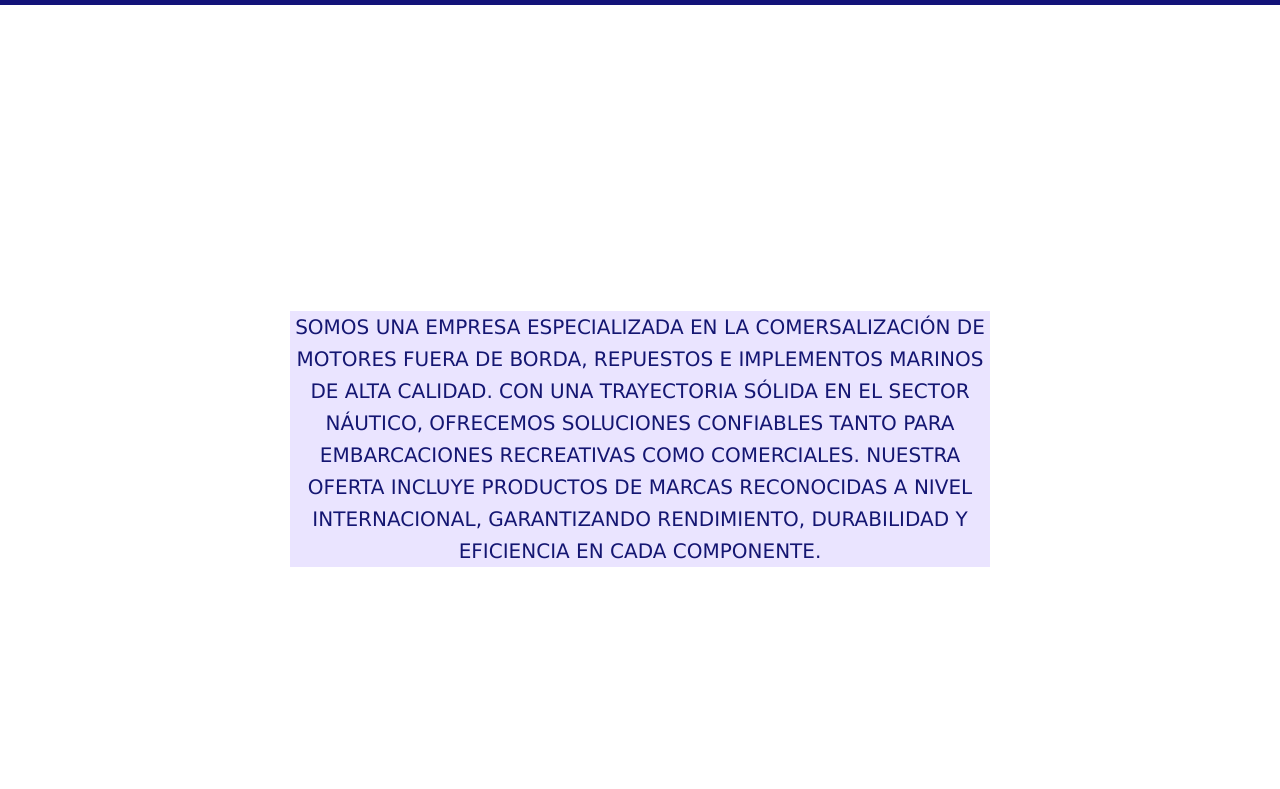
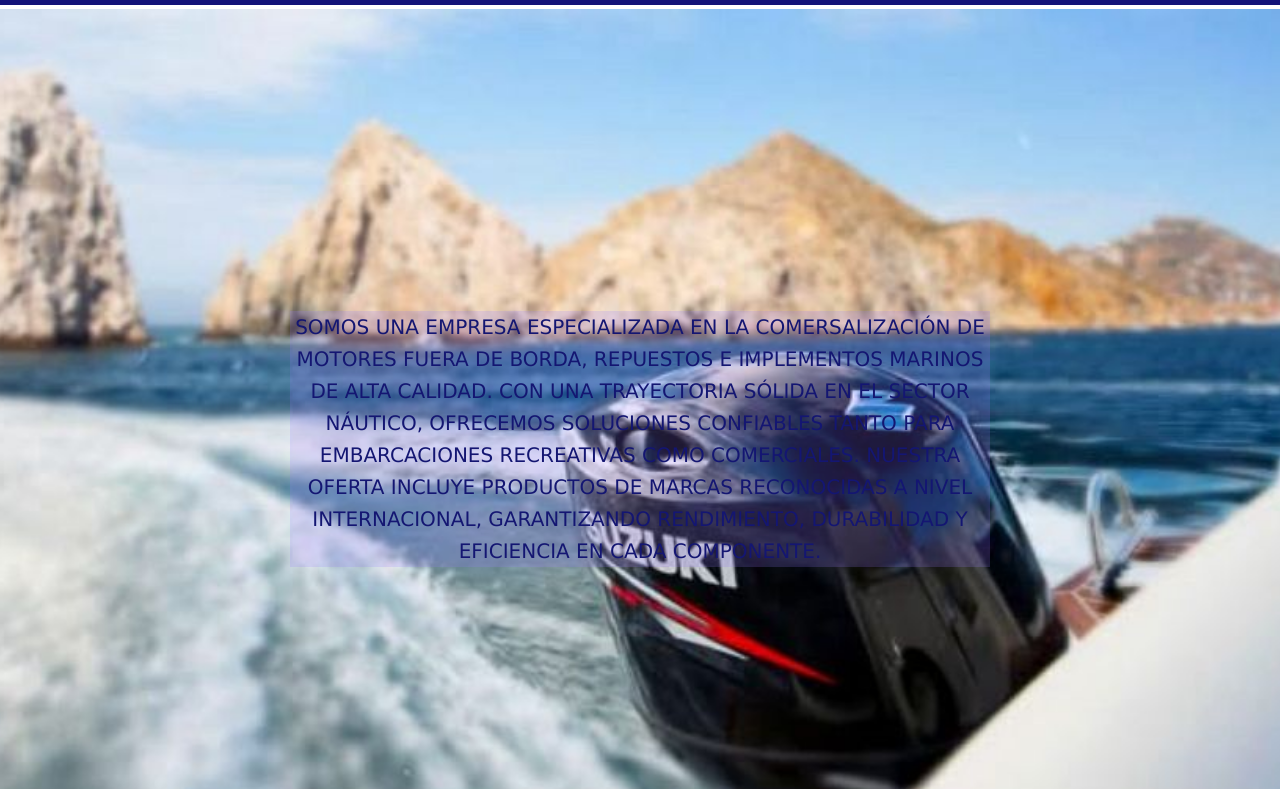
Before and after one commit to amiraseptien/proyecto-final, a plain HTML site: page index.html in a window 1280 px wide. Shown: the part 51-840 px from the top of the page. Drawn offline with nearby package versions, Linux system fonts and the light colour scheme; the site is published under a folder, as on GitHub Pages, so addresses that start at the root find nothing.

Commit message:
Update estilos.css

```diff
--- a/estilos.css
+++ b/estilos.css
@@ -25,7 +25,7 @@ body{
     margin-top: 60px;}
 
 .hero-content {
-    background: url("/img/fondo.jpeg")no-repeat center center/cover;
+    background: url("img/fondo.jpeg")no-repeat center center/cover;
     height: 100vh;
     color: rgb(20, 22, 114);
     display: flex;
```
